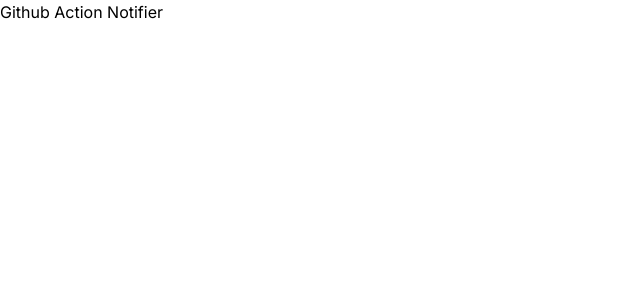
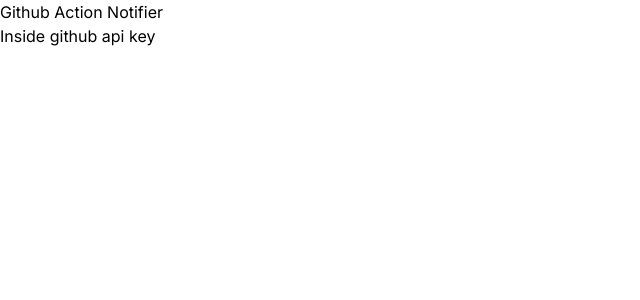
Before and after one commit to minhaz1217/github-action-notifier, a Next.js app: page / in a window 1280 px wide. Shown: the top 300 px of the page, without its empty margins (0-640 px from the left). Built offline with nearby package versions, Linux system fonts and the light colour scheme.

Commit message:
api setup working

```diff
--- /dev/null
+++ b/src/app/api/health/route.ts
@@ -0,0 +1,3 @@
+export async function GET() {
+  return Response.json("Healthy");
+}
--- /dev/null
+++ b/src/app/api/route.ts
@@ -0,0 +1,3 @@
+export async function GET() {
+  return Response.json({ status: "Healthy" });
+}
--- a/src/app/layout.tsx
+++ b/src/app/layout.tsx
@@ -16,7 +16,7 @@
 }) {
   return (
     <html lang="en">
-      <body className={inter.className}>{children}</body>
+      <body className={`${inter.className} antialiased`}>{children}</body>
     </html>
   )
 }
--- a/src/app/page.tsx
+++ b/src/app/page.tsx
@@ -1,7 +1,11 @@
-import Image from 'next/image'
+import Image from "next/image";
+import GithubApiKeyInput from "../component/GithubApiKeyInput";
 
 export default function Home() {
   return (
-    <h1>Github Action Notifier</h1>
-  )
+    <h1>
+      Github Action Notifier
+      <GithubApiKeyInput />
+    </h1>
+  );
 }
--- /dev/null
+++ b/src/app/ui/fonts.ts
@@ -0,0 +1,3 @@
+import { Inter } from 'next/font/google';
+
+export const inter = Inter({ subsets: ['latin'] });
--- /dev/null
+++ b/src/component/GithubApiKeyInput.tsx
@@ -0,0 +1,5 @@
+const GithubApiKeyInput = () => {
+  return <h1>Inside github api key</h1>;
+};
+
+export default GithubApiKeyInput;
```
